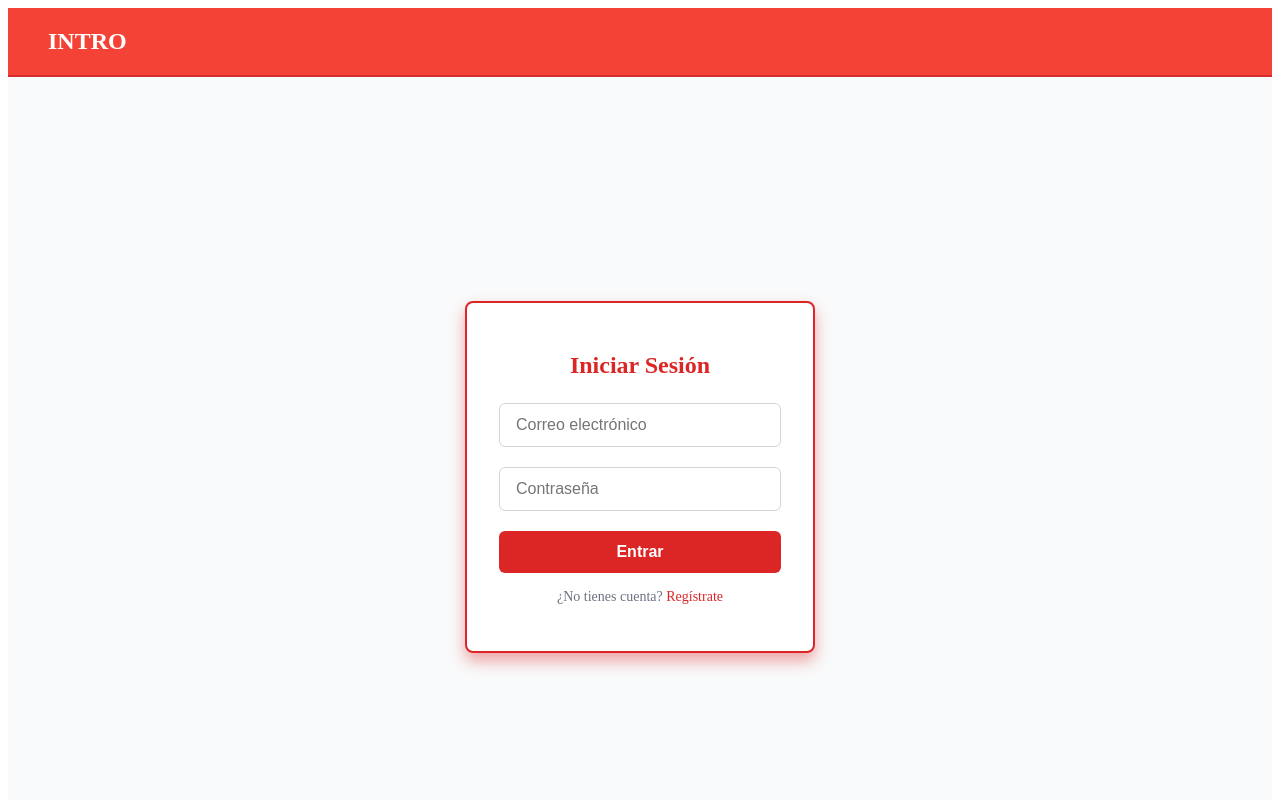
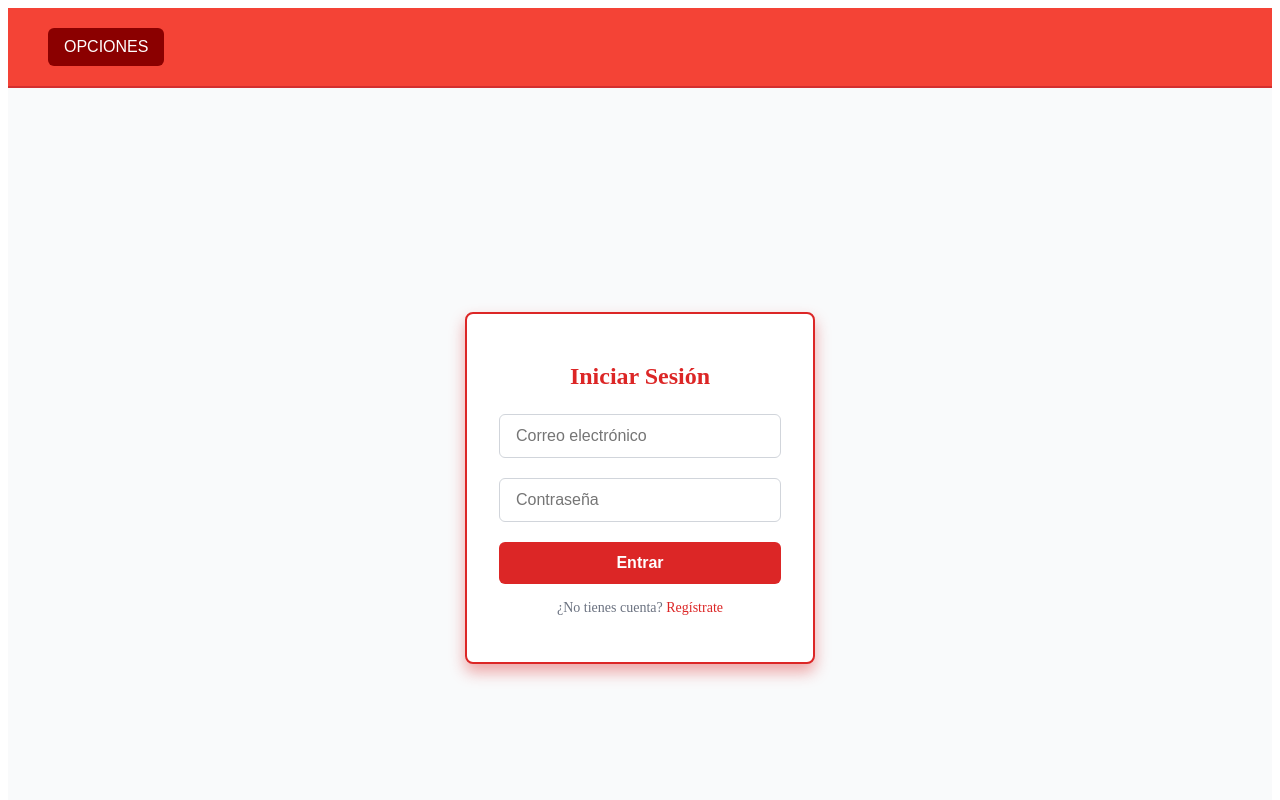
Before and after one commit to lucas-acunacobo/citofonointra, a Vue app in the folder citofono-intra/: page /login in a window 1280 px wide. Shown: the top 800 px of the page. Built offline with nearby package versions, Linux system fonts and the light colour scheme.

Commit message:
se modifica header y footer

```diff
--- a/citofono-intra/src/components/footerComponent.vue
+++ b/citofono-intra/src/components/footerComponent.vue
@@ -6,6 +6,7 @@
         <p>Contacto: info@micompania.com</p>
         <p>Teléfono: +123 456 7890</p>
         <p>Dirección: Calle Falsa 123, Ciudad, País</p>
+        <p>versión 0.0.1</p>
       </div>
     </div>
   </footer>
--- a/citofono-intra/src/components/headerComponent.vue
+++ b/citofono-intra/src/components/headerComponent.vue
@@ -1,13 +1,11 @@
 <template>
-  <header>
-    <h1>INTRO</h1>
-    <div class="menu" v-if="isAuthenticated">
-      <router-link to="/" class="menu-button">
-        Grabar Video
-      </router-link>
-      <router-link to="/videos" class="menu-button">
-        Videos
-      </router-link>
+  <header class="headder">
+    <div class="dropdown"  v-if="true">
+      <button class="dropbtn">OPCIONES</button>
+      <div class="dropdown-content">
+        <router-link to="/">Grabar Video</router-link>
+        <router-link to="/videos">Videos</router-link>
+      </div>
     </div>
     <div class="header-actions">
 
@@ -38,7 +36,7 @@ const handleAuthAction = (action) => {
 </script>
 
 <style scoped>
-header {
+.headder {
   display: flex;
   justify-content: space-between;
   align-items: center;
@@ -46,11 +44,6 @@ header {
   background-color: #f44336;
   color: white;
   border-bottom: 2px solid #d32f2f;
-}
-
-h1 {
-  margin: 0;
-  font-size: 1.5em;
 }
 
 .header-actions {
@@ -75,25 +68,48 @@ h1 {
   color: #f44336;
 }
 
-.menu-button {
-  background-color: transparent;
-  color: white;
-  border: 2px solid white;
-  padding: 10px 20px;
-  cursor: pointer;
-  font-size: 1em;
-  font-weight: bold;
-  border-radius: 5px;
-  transition: background-color 0.3s, color 0.3s;
+/* Menú desplegable */
+.dropdown {
+  position: relative;
+  display: inline-block;
+  margin-right: 20px;
 }
 
-.menu-button:hover {
-  background-color: white;
-  color: #f44336;
+.dropbtn {
+  background: #8b0000;
+  color: white;
+  padding: 10px 16px;
+  font-size: 16px;
+  border: none;
+  cursor: pointer;
+  border-radius: 6px;
 }
 
-.menu {
-  display: flex;
-  gap: 15px;
+.dropbtn:hover {
+  background: #a30000;
+}
+
+.dropdown-content {
+  display: none;
+  position: absolute;
+  background: white;
+  min-width: 160px;
+  box-shadow: 0px 8px 16px rgba(0,0,0,0.2);
+  z-index: 1;
+}
+
+.dropdown-content a {
+  color: black;
+  padding: 12px 16px;
+  text-decoration: none;
+  display: block;
+}
+
+.dropdown-content a:hover {
+  background: #f1f1f1;
+}
+
+.dropdown:hover .dropdown-content {
+  display: block;
 }
 </style>
```
